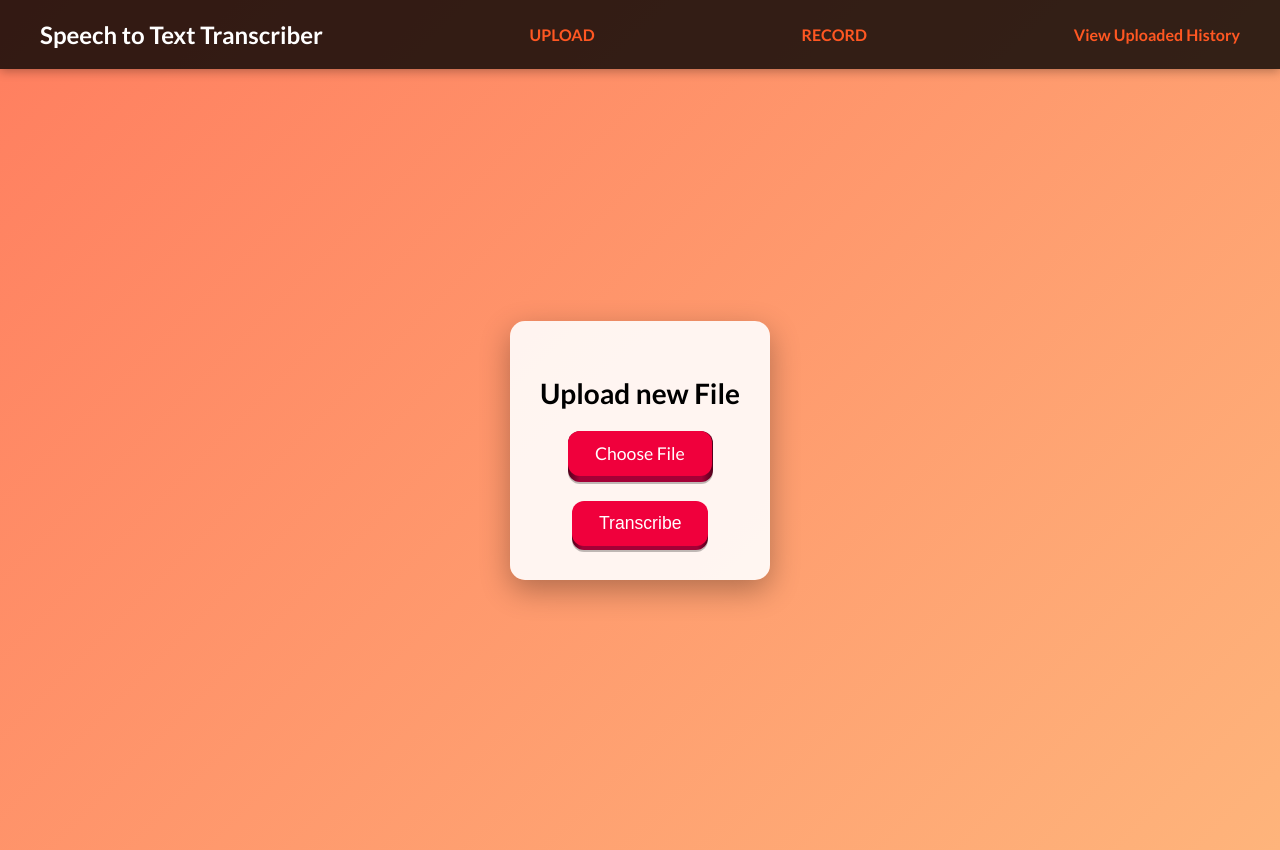
After one commit to Sameer-kulkarni-123/Speech-to-Text, a Flask app: page /upload_page in a window 1280 px wide. The commit adds this page. Run offline with Flask 3, Linux system fonts and the light colour scheme.

Commit message:
final changes

```diff
--- a/app.py
+++ b/app.py
@@ -1,3 +1,4 @@
+
 from flask import Flask, render_template, request, redirect, url_for, send_from_directory
 import os
 import db_init
@@ -22,8 +23,14 @@ def get_db_connection():
     conn.row_factory = sqlite3.Row
     return conn
 
+
 @app.route("/", methods=["GET", "POST"])
 def index():
+    return render_template('index.html')
+
+
+@app.route("/upload_page", methods=["GET", "POST"])
+def upload_page():
     transcript = ""
     if request.method == "POST":
         print("FORM DATA RECEIVED")
@@ -36,24 +43,20 @@ def index():
             return redirect(request.url)
 
         if file:
-            # Save the uploaded file to the upload folder
             filepath = os.path.join(app.config['UPLOAD_FOLDER'], file.filename)
             file.save(filepath)
 
-            # Convert the uploaded MP3 file to WAV
             audio = AudioSegment.from_file(filepath, format="mp3")
             wav_io = io.BytesIO()
             audio.export(wav_io, format="wav")
             wav_io.seek(0)
 
-            # Use speech_recognition to transcribe the WAV file
             recognizer = sr.Recognizer()
             audioFile = sr.AudioFile(wav_io)
             with audioFile as source:
                 data = recognizer.record(source)
             transcript = recognizer.recognize_google(data, key=None)
 
-            # Save the file details to the database
             conn = get_db_connection()
             conn.execute(
                 'INSERT INTO uploads (filename, transcript, timestamp, filepath) VALUES (?, ?, ?, ?)',
@@ -62,7 +65,7 @@ def index():
             conn.commit()
             conn.close()
 
-    return render_template('index.html', transcript=transcript)
+    return render_template('upload_page.html', transcript=transcript)
 
 @app.route("/history")
 def history():
@@ -75,9 +78,9 @@ def history():
 def uploaded_file(filename):
     return send_from_directory(app.config['UPLOAD_FOLDER'], filename)
 
-@app.route('/index2')
-def index2():
-    return render_template('index2.html')
+@app.route('/rec_page')
+def rec_page():
+    return render_template('rec_page.html')
 
 @app.route('/transcribe', methods=['POST'])
 def transcribe():
@@ -85,30 +88,24 @@ def transcribe():
         audio_data = request.files['audio_data']
         audio_content = audio_data.read()
 
-        # Save audio content to a temporary file
         with io.BytesIO(audio_content) as temp_audio_file:
             temp_audio_file.seek(0)
             audio = AudioSegment.from_file(temp_audio_file, format="webm")
 
-            # Generate unique filenames using a timestamp
             timestamp = datetime.now().strftime("%Y%m%d_%H%M%S")
             final_audio_path = os.path.join(UPLOAD_FOLDER, f'audio_{timestamp}.wav')
 
-            # Export the audio to WAV format
             audio.export(final_audio_path, format="wav")
 
-            # Convert the WAV file to an AudioFile object
             recognizer = sr.Recognizer()
             with sr.AudioFile(final_audio_path) as source:
                 audio = recognizer.record(source)
                 transcription = recognizer.recognize_google(audio)
 
-            # Save the transcription to a text file in the save directory
             transcription_path = os.path.join(UPLOAD_FOLDER, f'transcription_{timestamp}.txt')
             with open(transcription_path, 'w') as f:
                 f.write(transcription)
 
-            # Save the file details to the database
             conn = get_db_connection()
             conn.execute(
                 'INSERT INTO uploads (filename, transcript, timestamp, filepath) VALUES (?, ?, ?, ?)',
--- a/static/script.js
+++ b/static/script.js
@@ -1,3 +1,6 @@
+
+
+
 let mediaRecorder;
 let audioChunks = [];
 
@@ -32,7 +35,6 @@ function stopRecording() {
             console.error('Error:', error);
         });
 
-        // Reset audioChunks array
         audioChunks = [];
     };
 }
--- /dev/null
+++ b/static/styles/upload.css
@@ -0,0 +1,251 @@
+body {
+    font-family: 'Lato', sans-serif;
+    margin: 0;
+    padding: 0;
+    background: linear-gradient(135deg, #ff7e5f, #feb47b);
+    color: #fff;
+}
+
+header {
+    background-color: rgba(0, 0, 0, 0.8);
+    padding: 20px 0;
+    box-shadow: 0px 2px 10px rgba(0, 0, 0, 0.3);
+    position: fixed;
+    width: 100%;
+    top: 0;
+    z-index: 1000;
+}
+
+#headerContainer {
+    max-width: 1200px;
+    margin: 0 auto;
+    display: flex;
+    justify-content: space-between;
+    align-items: center;
+    padding: 0 20px;
+}
+.no-underline {
+    text-decoration: none;
+}
+
+header h1 {
+    font-size: 24px;
+    color: #fff;
+    margin: 0;
+}
+
+.history-link {
+    color: #ff5722;
+    text-decoration: none;
+    font-weight: bold;
+    transition: color 0.3s ease;
+}
+
+.history-link:hover {
+    color: #ff6d42;
+}
+
+#container {
+    display: flex;
+    justify-content: center;
+    align-items: center;
+    height: 100vh;
+    padding-top: 50px;
+}
+
+
+#speechContainer {
+    max-width: 600px;
+    background-color: rgba(255, 255, 255, 0.9);
+    padding: 30px;
+    border-radius: 15px;
+    box-shadow: 0px 10px 30px rgba(0, 0, 0, 0.3);
+    text-align: center;
+}
+
+
+h1 {
+    font-size: 28px;
+    color: #000;
+    margin: 25px 0;
+}
+
+input[type="file"] {
+    display: none;
+}
+
+.custom-file-upload {
+    display: inline-block;
+    position: relative;
+    cursor: pointer;
+    user-select: none;
+    touch-action: manipulation;
+}
+
+.custom-file-upload .shadow,
+.custom-file-upload .edge,
+.custom-file-upload .front {
+    display: block;
+    position: relative;
+    padding: 12px 27px;
+    border-radius: 12px;
+    font-size: 1.1rem;
+    color: white;
+    background: hsl(345deg 100% 47%);
+    will-change: transform;
+    transform: translateY(-4px);
+    transition: transform 600ms cubic-bezier(.3, .7, .4, 1);
+}
+
+.custom-file-upload .shadow {
+    position: absolute;
+    top: 0;
+    left: 0;
+    width: 63%;
+    height: 50%;
+    border-radius: 12px;
+    background: hsla(0, 0%, 0%, 0.25);
+    will-change: transform;
+    transform: translateY(2px);
+    transition: transform 600ms cubic-bezier(.3, .7, .4, 1);
+}
+
+.custom-file-upload .edge {
+    position: absolute;
+    top: 0;
+    left: 0;
+    width: 63%;
+    height: 59%;
+    border-radius: 12px;
+    background: linear-gradient(
+        to left,
+        hsl(340deg 100% 16%) 0%,
+        hsl(340deg 100% 32%) 8%,
+        hsl(340deg 100% 32%) 92%,
+        hsl(340deg 100% 16%) 100%
+    );
+}
+
+.custom-file-upload:hover {
+    filter: brightness(110%);
+}
+
+.custom-file-upload:hover .front {
+    transform: translateY(-6px);
+    transition: transform 250ms cubic-bezier(.3, .7, .4, 1.5);
+}
+
+.custom-file-upload:active .front {
+    transform: translateY(-2px);
+    transition: transform 34ms;
+}
+
+.custom-file-upload:hover .shadow {
+    transform: translateY(4px);
+    transition: transform 250ms cubic-bezier(.3, .7, .4, 1.5);
+}
+
+.custom-file-upload:active .shadow {
+    transform: translateY(1px);
+    transition: transform 34ms;
+}
+
+.custom-file-upload:focus:not(:focus-visible) {
+    outline: none;
+}
+
+button {
+    position: relative;
+    border: none;
+    background: transparent;
+    padding: 0;
+    cursor: pointer;
+    outline-offset: 4px;
+    transition: filter 250ms;
+    user-select: none;
+    touch-action: manipulation;
+    margin-top: 25px;
+}
+
+button .shadow {
+    position: absolute;
+    top: 0;
+    left: 0;
+    width: 100%;
+    height: 100%;
+    border-radius: 12px;
+    background: hsl(0deg 0% 0% / 0.25);
+    will-change: transform;
+    transform: translateY(2px);
+    transition: transform 600ms cubic-bezier(.3, .7, .4, 1);
+}
+
+button .edge {
+    position: absolute;
+    top: 0;
+    left: 0;
+    width: 100%;
+    height: 100%;
+    border-radius: 12px;
+    background: linear-gradient(
+        to left,
+        hsl(340deg 100% 16%) 0%,
+        hsl(340deg 100% 32%) 8%,
+        hsl(340deg 100% 32%) 92%,
+        hsl(340deg 100% 16%) 100%
+    );
+}
+
+button .front {
+    display: block;
+    position: relative;
+    padding: 12px 27px;
+    border-radius: 12px;
+    font-size: 1.1rem;
+    color: white;
+    background: hsl(345deg 100% 47%);
+    will-change: transform;
+    transform: translateY(-4px);
+    transition: transform 600ms cubic-bezier(.3, .7, .4, 1);
+}
+
+button:hover {
+    filter: brightness(110%);
+}
+
+button:hover .front {
+    transform: translateY(-6px);
+    transition: transform 250ms cubic-bezier(.3, .7, .4, 1.5);
+}
+
+button:active .front {
+    transform: translateY(-2px);
+    transition: transform 34ms;
+}
+
+button:hover .shadow {
+    transform: translateY(4px);
+    transition: transform 250ms cubic-bezier(.3, .7, .4, 1.5);
+}
+
+button:active .shadow {
+    transform: translateY(1px);
+    transition: transform 34ms;
+}
+
+button:focus:not(:focus-visible) {
+    outline: none;
+}
+
+#speechTranscriptContainer {
+    margin-top: 30px;
+}
+
+#speechText {
+    font-size: 18px;
+    color: #333;
+    background-color: #f0f0f0;
+    padding: 20px;
+    border-radius: 10px;
+    box-shadow: inset 0px 0px 10px rgba(0, 0, 0, 0.1);
+}
--- /dev/null
+++ b/templates/upload_page.html
@@ -0,0 +1,46 @@
+<!DOCTYPE html>
+<html lang="en">
+<head>
+    <meta charset="UTF-8">
+    <title>Speech Recognition in Python</title>
+    <link href="https://fonts.googleapis.com/css2?family=Lato:wght@400;700&display=swap" rel="stylesheet">
+    <link rel="stylesheet" href="{{ url_for('static', filename='styles/upload.css') }}" />
+</head>
+<body>
+<header>
+    <div id="headerContainer">
+        <a href="{{ url_for('index') }}" class="no-underline"><h1>Speech to Text Transcriber</h1></a>
+        <a href="{{ url_for('upload_page') }}" class="history-link">UPLOAD</a>
+        <a href="{{ url_for('rec_page') }}" class="history-link">RECORD</a>
+        <a href="{{ url_for('history') }}" class="history-link">View Uploaded History</a>
+    </div>
+</header>
+<div id="container">
+    <div id="speechContainer">
+        <h1>Upload new File</h1>
+        <form method="post" enctype="multipart/form-data">
+            <label for="file-upload" class="custom-file-upload">
+                <span class="shadow"></span>
+                <span class="edge"></span>
+                <span class="front">Choose File</span>
+            </label>
+            <input id="file-upload" type="file" name="file"/>
+            <br>
+            <button type="submit">
+                <span class="shadow"></span>
+                <span class="edge"></span>
+                <span class="front">Transcribe</span>
+            </button>
+
+        </form>
+
+        {% if transcript != "" %}
+            <div id="speechTranscriptContainer">
+                <h1>Transcript</h1>
+                <p id="speechText">{{ transcript }}</p>
+            </div>
+        {% endif %}
+    </div>
+</div>
+</body>
+</html>
--- a/uploads/transcription_20240603_224006.txt
+++ /dev/null
@@ -1 +0,0 @@
-hello hello Vaibhav Iske Wi-Fi is
--- /dev/null
+++ b/uploads/transcription_20240604_073633.txt
@@ -0,0 +1 @@
+hello hello
--- /dev/null
+++ b/uploads/transcription_20240604_074639.txt
@@ -0,0 +1 @@
+hello hello
```
Also changed, not shown: static/styles/history.css (+49 -18 lines), static/styles/index.css (+72 -32 lines), static/styles/record.css (added, +65 -0 lines), templates/history.html (+9 -1 lines), templates/index.html (+18 -28 lines), templates/index2.html (deleted, +0 -20 lines), templates/rec_page.html (added, +34 -0 lines), upload_history.db, 5 other files.
